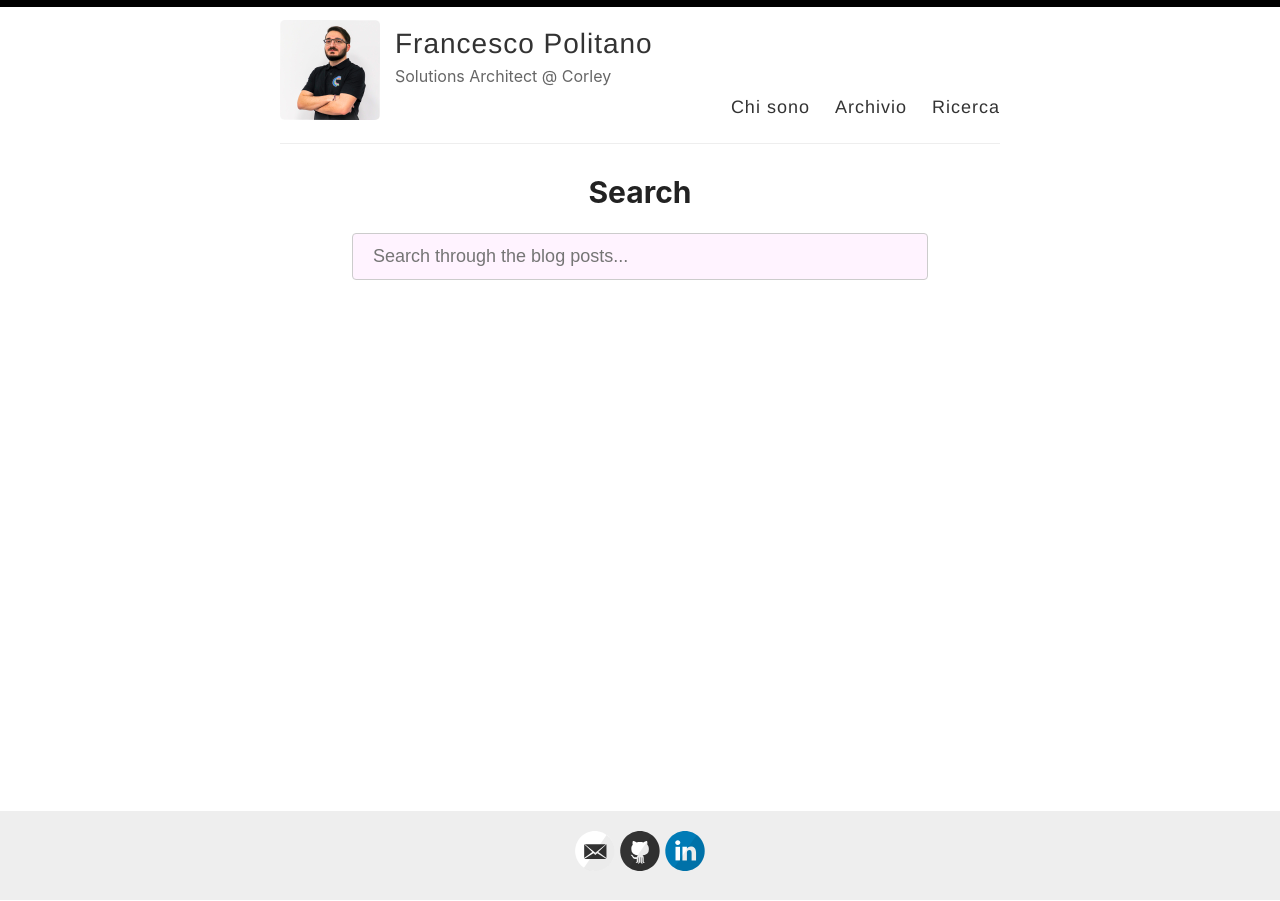
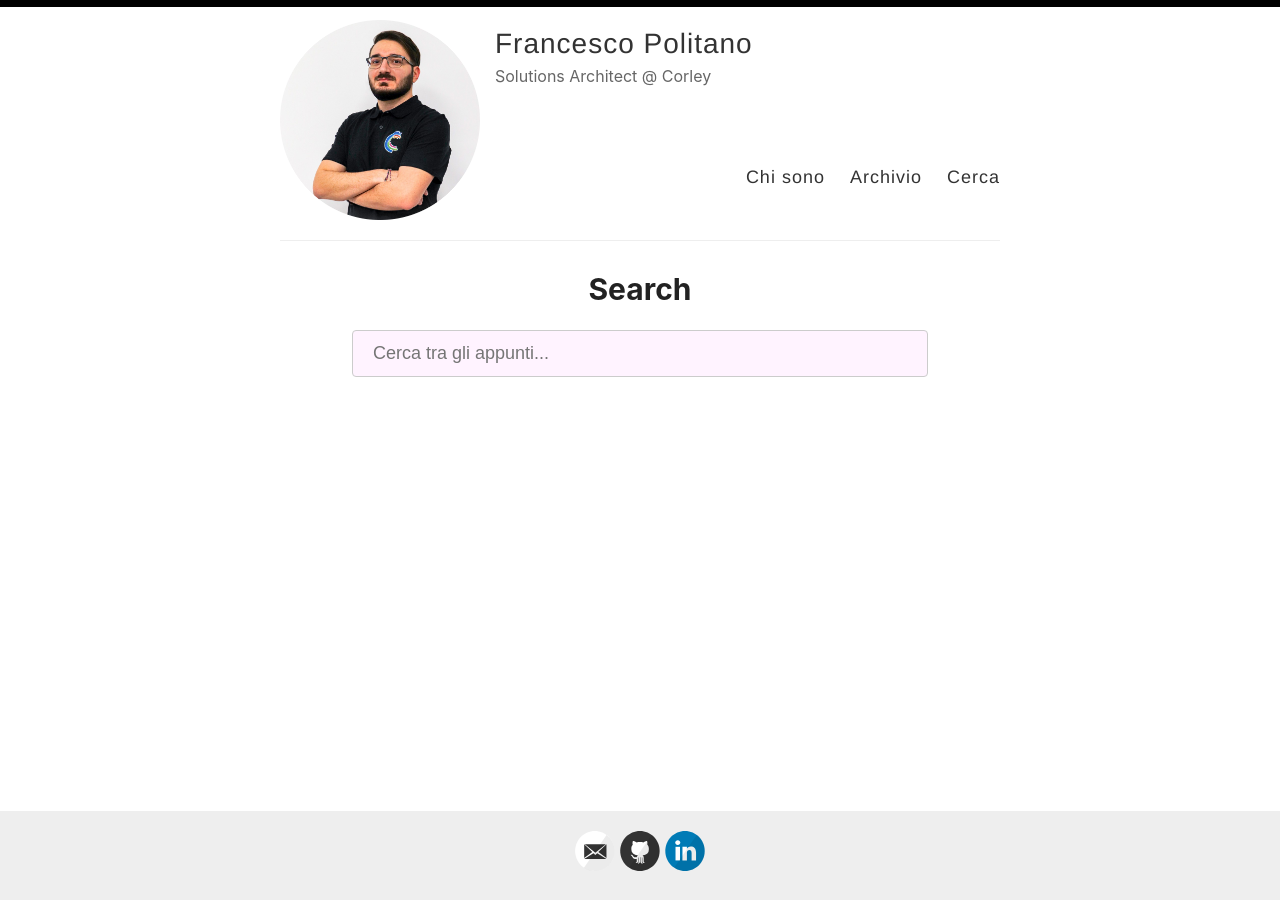
Before and after one commit to FrancescoPolitano/francescopolitano.github.io, a Jekyll site: the page built from _pages/search.md, in a window 1280 px wide. Built offline with Jekyll 4.4.1, drawn with Linux system fonts in a browser that asks for light colours.

Commit message:
modifiche stile

```diff
--- a/_config.yml
+++ b/_config.yml
@@ -12,7 +12,7 @@ author: Amit Merchant
 description: Solutions Architect @ Corley
 
 # URL of your avatar or profile pic (you could use your GitHub profile pic)
-avatar: /images/profile.jpeg
+avatar: /images/profile-modified.png
 
 #
 # Flags below are optional
--- a/_layouts/default.html
+++ b/_layouts/default.html
@@ -30,7 +30,7 @@
             <nav>
               <a href="{{ site.baseurl }}/about">Chi sono</a>
               <a href="{{ site.baseurl }}/posts">Archivio</a>
-              <a href="{{ site.baseurl }}/search">Ricerca</a>
+              <a href="{{ site.baseurl }}/search">Cerca</a>
             </nav>
           </header>
         </div>
--- a/_pages/search.md
+++ b/_pages/search.md
@@ -5,7 +5,7 @@ permalink: /search/
 ---
 
 <div id="search-container">
-    <input type="text" id="search-input" placeholder="Search through the blog posts...">
+    <input type="text" id="search-input" placeholder="Cerca tra gli appunti...">
     <ul id="results-container"></ul>
 </div>
 
--- a/assets/style.scss
+++ b/assets/style.scss
@@ -279,8 +279,8 @@ p > img {
 
 .site-avatar {
   float: left;
-  width: 100px;
-  height: 100px;
+  width: 200px;
+  height: 200px;
   margin-right: 15px;
 
   @include mobile {
```
Also changed, not shown: images/profile-modified.png (added).
